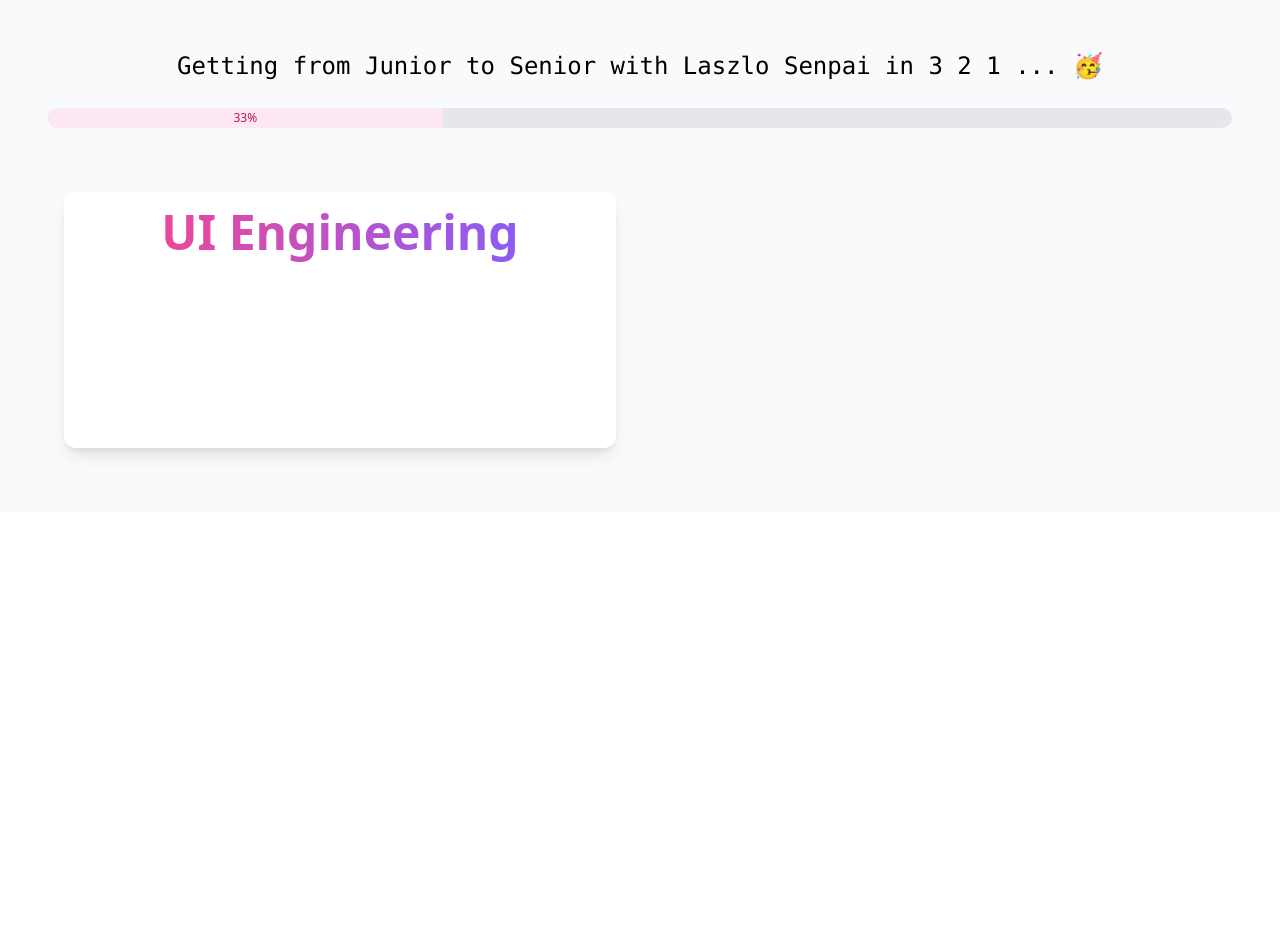
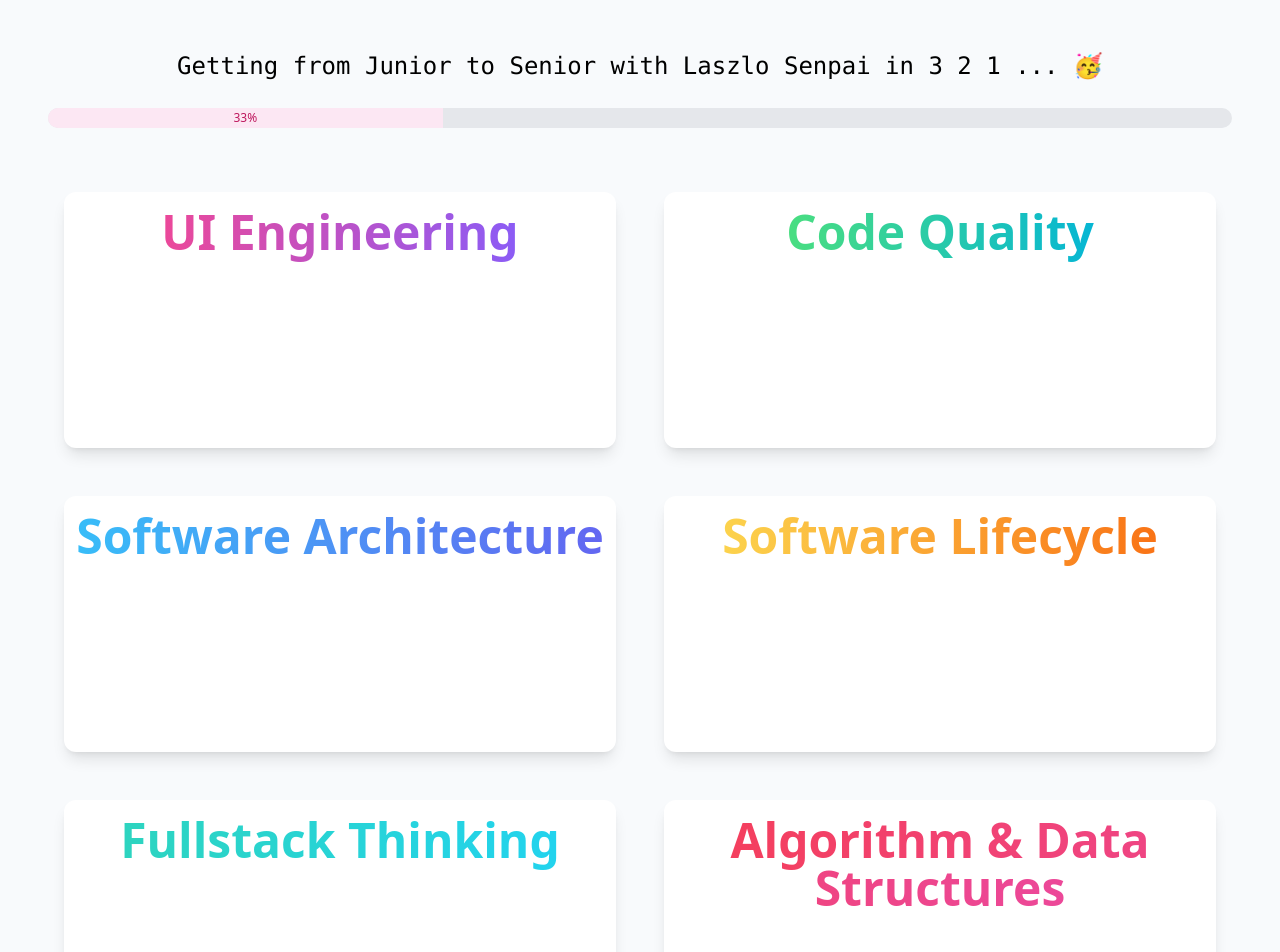
Before and after one commit to YuriDevAT/from-zero-to-hero, a React (Create React App) app: page / in a window 1280 px wide. Shown: the top 952 px of the page. Before the commit the page ends 800 px from the top, so only its background shows below. Built offline with nearby package versions, Linux system fonts and the light colour scheme.

Commit message:
add map() to show all heading containers

```diff
--- a/src/container/Container.tsx
+++ b/src/container/Container.tsx
@@ -1,27 +1,32 @@
 // import Buttons from "../components/Buttons";
 
 const Container = () => {
+
   const headings: { name: string, color: string }[] = [
     { name: "UI Engineering", color: "from-pink-500 to-violet-500" },
     { name: "Code Quality", color: "from-green-400 to-cyan-500" },
     { name: "Software Architecture", color: "from-sky-400 to-indigo-500" },
     { name: " Software Lifecycle", color: "from-amber-300 to-orange-500" },
     { name: "Fullstack Thinking", color: "from-teal-400 to-cyan-400" },
-    { name: "Algorithm & Data Structures", color: "from-pink-400 to-violet-400" }
+    { name: "Algorithm & Data Structures", color: "from-rose-500 to-pink-500" }
   ];
 
 
   return (
+    <>
+      {headings.map((item: { name: string, color: string }) => (
         <div className="container mx-auto bg-white rounded-xl min-h-64 shadow-lg">
           <p className="text-5xl font-extrabold py-4 text-center px-2">
-        <span className={`bg-clip-text text-transparent bg-gradient-to-r ${headings[0].color}`}>
-          {headings[0].name}
+            <span className={`bg-clip-text text-transparent bg-gradient-to-r ${item.color}`}>
+              {item.name}
             </span>
           </p>
           <div className="flex justify-around flex-wrap">
             {/* <Buttons /> */}
           </div>
         </div>
+      ))}
+    </>
   )
 }
 
```
Lines whose indentation alone changed are shown as unchanged.
